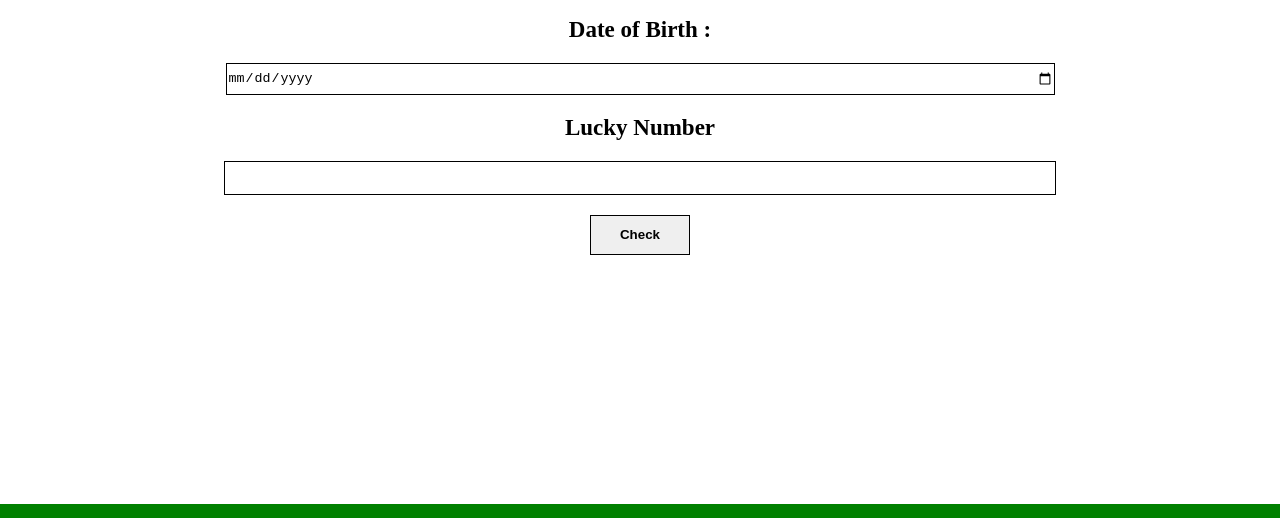
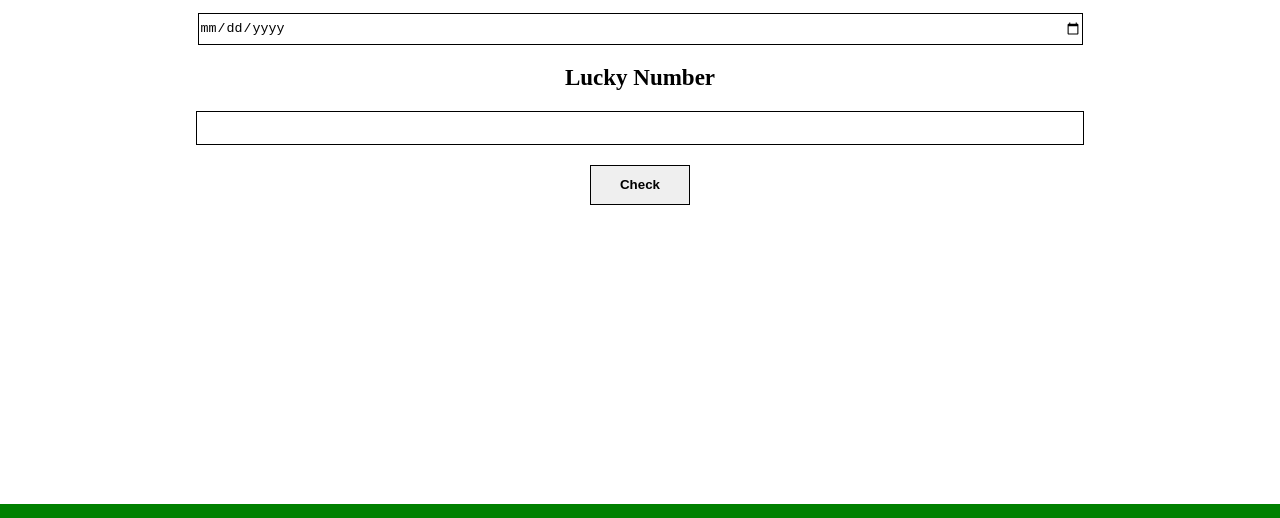
Before and after one commit to JuvitaSaini09/IS-MY-BIRTHDAY-LUCKY, a plain HTML site: page index.html in a window 1280 px wide. Shown: the part 151-669 px from the top of the page. Drawn offline with Linux system fonts and the light colour scheme.

Commit message:
styling:; everything related to styling

```diff
--- a/style.css
+++ b/style.css
@@ -8,7 +8,7 @@ body {
 .container{
     margin:auto;
     text-align: center;
-    padding: 50px;
+    padding:0px 10px;
 }
 label{
     font-size: 23px;
```
